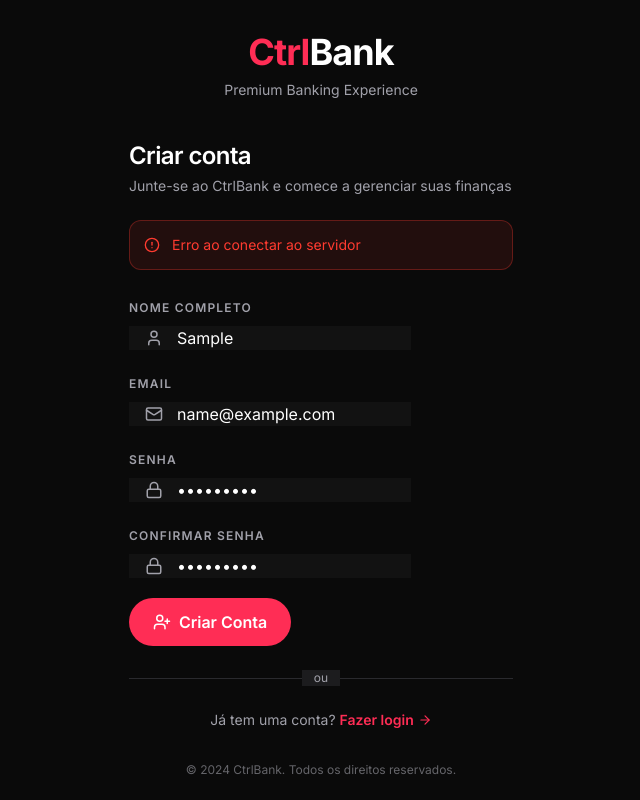
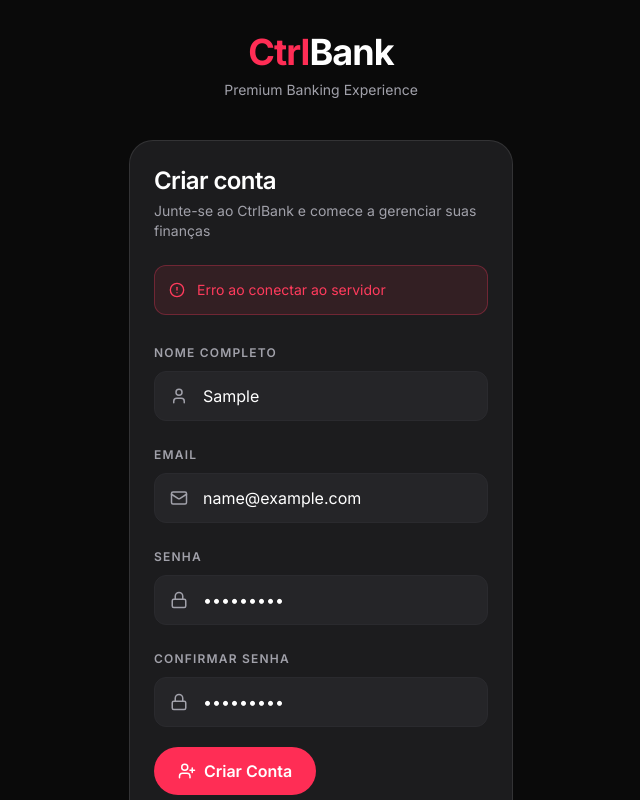
Before and after one commit to matheusoption-bit/ctrlbank, a Next.js app: page /register in a window 1280 px wide. Both pictures are taken after typing "Sample", "name@example.com", "Sample123", "Sample123" into the empty fields and a click on the button "Criar Conta". Shown: the top 800 px of the page, without its empty margins (319-959 px from the left). Built offline with nearby package versions, Linux system fonts and the light colour scheme; no server answers.

Commit message:
fix: update register and login pages to use correct design system classes

```diff
--- a/app/login/page.tsx
+++ b/app/login/page.tsx
@@ -85,7 +85,7 @@
 
         {/* Card */}
         <motion.div
-          className="card-premium space-y-6"
+          className="card-c6 space-y-6"
           variants={itemVariants}
         >
           <div className="space-y-1">
@@ -99,13 +99,13 @@
           <AnimatePresence>
             {error && (
               <motion.div
-                className="bg-danger/10 border border-danger/30 rounded-xl p-3.5 flex items-center gap-3"
+                className="bg-negative/10 border border-negative/30 rounded-xl p-3.5 flex items-center gap-3"
                 initial={{ opacity: 0, height: 0 }}
                 animate={{ opacity: 1, height: "auto" }}
                 exit={{ opacity: 0, height: 0 }}
               >
-                <AlertCircle className="w-4 h-4 text-danger flex-shrink-0" />
-                <p className="text-sm text-danger">{error}</p>
+                <AlertCircle className="w-4 h-4 text-negative flex-shrink-0" />
+                <p className="text-sm text-negative">{error}</p>
               </motion.div>
             )}
           </AnimatePresence>
@@ -114,13 +114,13 @@
           <AnimatePresence>
             {success && (
               <motion.div
-                className="bg-success/10 border border-success/30 rounded-xl p-3.5 flex items-center gap-3"
+                className="bg-positive/10 border border-positive/30 rounded-xl p-3.5 flex items-center gap-3"
                 initial={{ opacity: 0, height: 0 }}
                 animate={{ opacity: 1, height: "auto" }}
                 exit={{ opacity: 0, height: 0 }}
               >
-                <CheckCircle className="w-4 h-4 text-success flex-shrink-0" />
-                <p className="text-sm text-success">{success}</p>
+                <CheckCircle className="w-4 h-4 text-positive flex-shrink-0" />
+                <p className="text-sm text-positive">{success}</p>
               </motion.div>
             )}
           </AnimatePresence>
@@ -137,7 +137,7 @@
                   placeholder="seu@email.com"
                   value={email}
                   onChange={(e) => setEmail(e.target.value)}
-                  className="input-premium pl-12"
+                  className="input-c6 pl-12"
                   required
                   disabled={loading}
                   autoComplete="email"
@@ -155,7 +155,7 @@
                   placeholder="••••••••"
                   value={password}
                   onChange={(e) => setPassword(e.target.value)}
-                  className="input-premium pl-12"
+                  className="input-c6 pl-12"
                   required
                   disabled={loading}
                   autoComplete="current-password"
--- a/app/register/page.tsx
+++ b/app/register/page.tsx
@@ -97,7 +97,7 @@
 
         {/* Card */}
         <motion.div
-          className="card-premium space-y-6"
+          className="card-c6 space-y-6"
           variants={itemVariants}
         >
           <div className="space-y-1">
@@ -111,13 +111,13 @@
           <AnimatePresence>
             {error && (
               <motion.div
-                className="bg-danger/10 border border-danger/30 rounded-xl p-3.5 flex items-center gap-3"
+                className="bg-negative/10 border border-negative/30 rounded-xl p-3.5 flex items-center gap-3"
                 initial={{ opacity: 0, height: 0 }}
                 animate={{ opacity: 1, height: "auto" }}
                 exit={{ opacity: 0, height: 0 }}
               >
-                <AlertCircle className="w-4 h-4 text-danger flex-shrink-0" />
-                <p className="text-sm text-danger">{error}</p>
+                <AlertCircle className="w-4 h-4 text-negative flex-shrink-0" />
+                <p className="text-sm text-negative">{error}</p>
               </motion.div>
             )}
           </AnimatePresence>
@@ -126,13 +126,13 @@
           <AnimatePresence>
             {success && (
               <motion.div
-                className="bg-success/10 border border-success/30 rounded-xl p-3.5 flex items-center gap-3"
+                className="bg-positive/10 border border-positive/30 rounded-xl p-3.5 flex items-center gap-3"
                 initial={{ opacity: 0, height: 0 }}
                 animate={{ opacity: 1, height: "auto" }}
                 exit={{ opacity: 0, height: 0 }}
               >
-                <CheckCircle className="w-4 h-4 text-success flex-shrink-0" />
-                <p className="text-sm text-success">{success}</p>
+                <CheckCircle className="w-4 h-4 text-positive flex-shrink-0" />
+                <p className="text-sm text-positive">{success}</p>
               </motion.div>
             )}
           </AnimatePresence>
@@ -149,7 +149,7 @@
                   placeholder="Seu nome"
                   value={name}
                   onChange={(e) => setName(e.target.value)}
-                  className="input-premium pl-12"
+                  className="input-c6 pl-12"
                   required
                   disabled={loading}
                   autoComplete="name"
@@ -167,7 +167,7 @@
                   placeholder="seu@email.com"
                   value={email}
                   onChange={(e) => setEmail(e.target.value)}
-                  className="input-premium pl-12"
+                  className="input-c6 pl-12"
                   required
                   disabled={loading}
                   autoComplete="email"
@@ -185,7 +185,7 @@
                   placeholder="••••••••"
                   value={password}
                   onChange={(e) => setPassword(e.target.value)}
-                  className="input-premium pl-12"
+                  className="input-c6 pl-12"
                   required
                   disabled={loading}
                   autoComplete="new-password"
@@ -203,7 +203,7 @@
                   placeholder="••••••••"
                   value={confirmPassword}
                   onChange={(e) => setConfirmPassword(e.target.value)}
-                  className="input-premium pl-12"
+                  className="input-c6 pl-12"
                   required
                   disabled={loading}
                   autoComplete="new-password"
```
